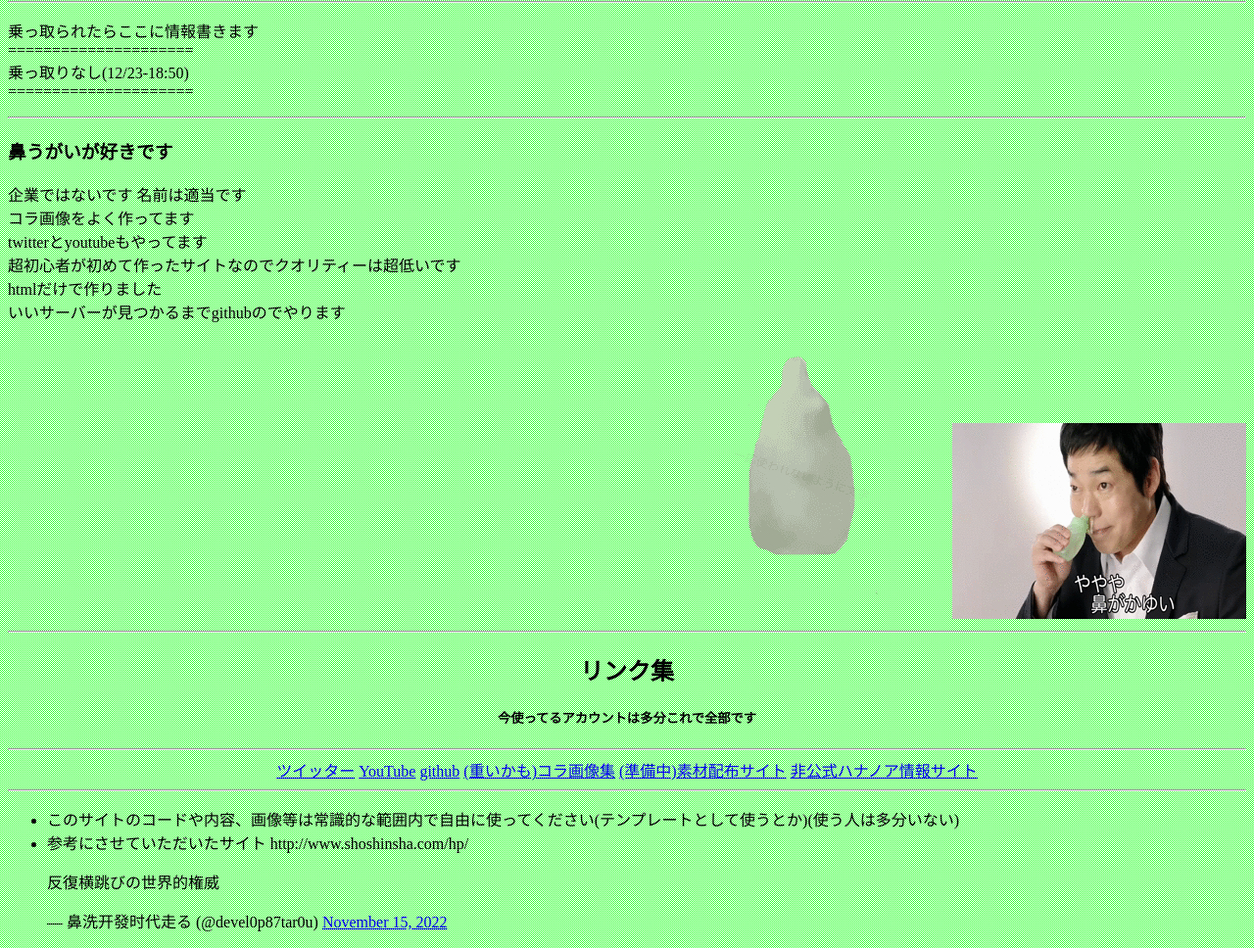
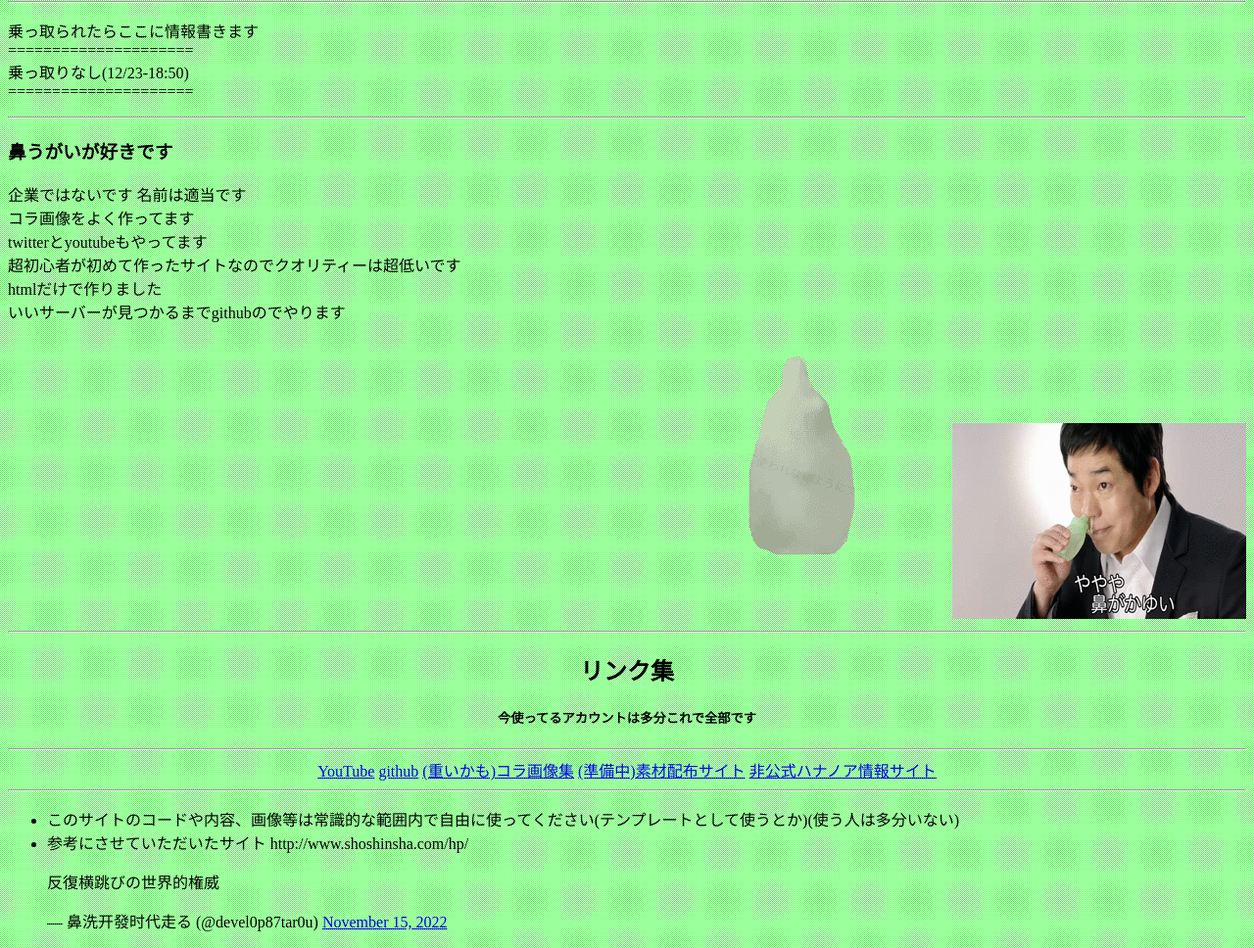
Before and after one commit to develop87tarou/homepage, a plain HTML site: page index.html in a window 1280 px wide. Shown: the part 74-1042 px from the top of the page at 98% size. Drawn offline with Linux system fonts and the light colour scheme.

Commit message:
Update index.html

```diff
--- a/index.html
+++ b/index.html
@@ -44,7 +44,6 @@ twitterとyoutubeもやってます<br>
 <h2>リンク集</h2>
 <h5>今使ってるアカウントは多分これで全部です</h5>
 <hr width="*">
-<a href="https://twitter.com/devel0p87tar0u">ツイッター</a>
 <a href="https://www.youtube.com/channel/UCrdBClSfIpPgv3J2PXpjVWg">YouTube</a>
 <a href="https://github.com/develop87tarou">github</a>
 <a href="https://develop87tarou.github.io/koragazousyuu/">(重いかも)コラ画像集</a>
```
